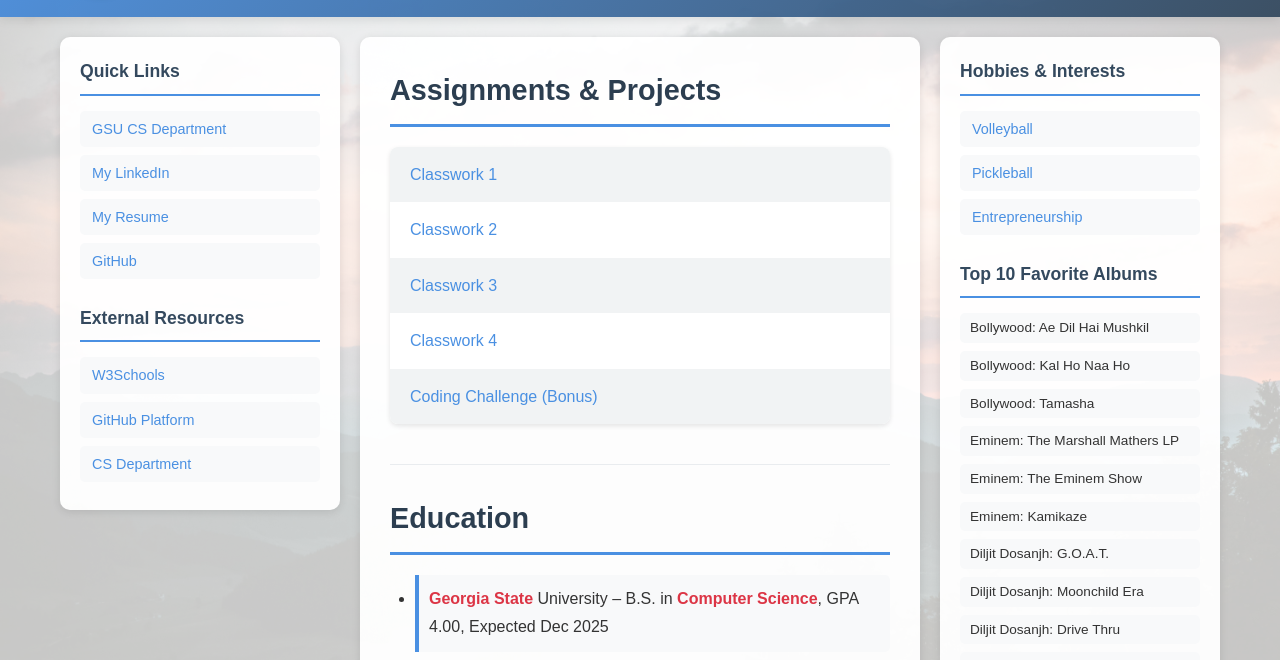
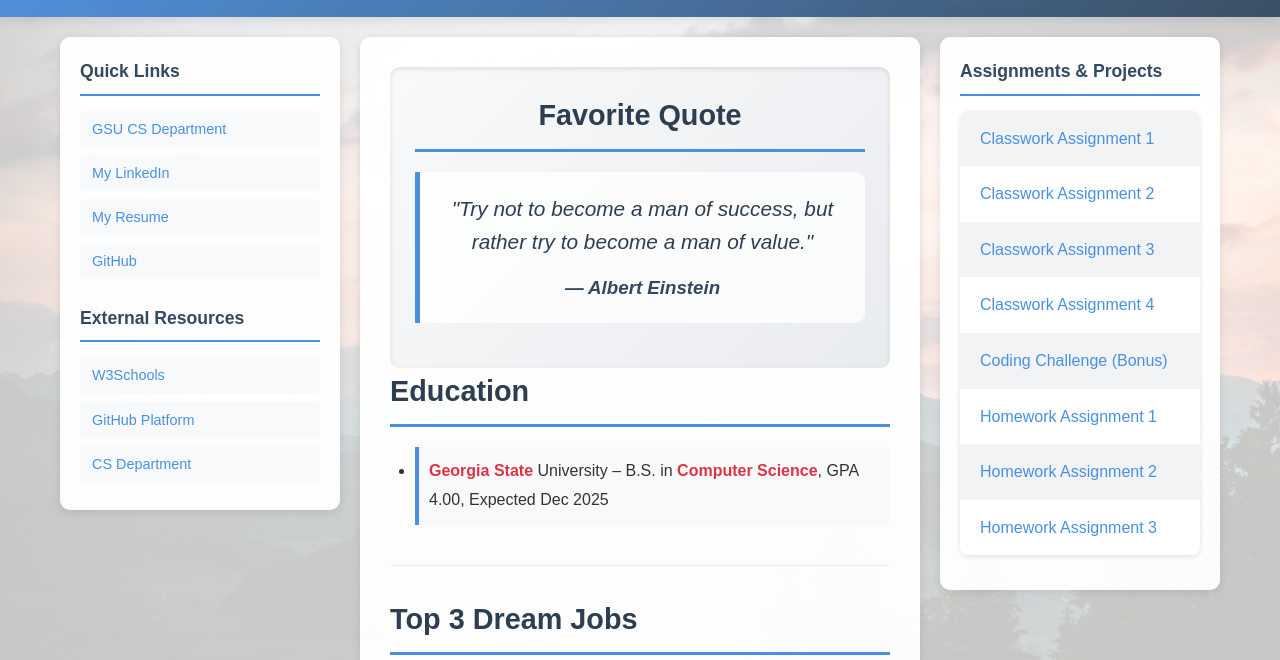
Before and after one commit to hasmika123/WP_HW1, a plain HTML site: page index.html in a window 1280 px wide. Shown: the part 112-772 px from the top of the page. Drawn offline with Linux system fonts and the light colour scheme.

Commit message:
Update index.html

```diff
--- a/index.html
+++ b/index.html
@@ -28,7 +28,7 @@
                     <li><a href="http://www.cs.gsu.edu/">GSU CS Department</a></li>
                     <li><a href="https://www.linkedin.com/in/hasmika-kesineni/">My LinkedIn</a></li>
                     <li><a href="resume.html">My Resume</a></li>
-                    <li><a href="https://github.com">GitHub</a></li>
+                    <li><a href="https://github.com/hasmika123">GitHub</a></li>
                 </ul>
             </section>
 
@@ -44,26 +44,13 @@
 
         <!-- Main Content Area -->
         <main class="main-content">
-            <!-- Assignments Section -->
-            <section class="content-section">
-                <h2>Assignments & Projects</h2>
-                <table class="zebra-table">
-                    <tr>
-                        <td><a href="https://codd.cs.gsu.edu/~hkesineni1/WP/CW/CW1/index.html">Classwork 1</a></td>
-                    </tr>
-                    <tr>
-                        <td><a href="https://codd.cs.gsu.edu/~hkesineni1/WP/CW/CW2/example.html">Classwork 2</a></td>
-                    </tr>
-                    <tr>
-                        <td><a href="https://codd.cs.gsu.edu/~hkesineni1/WP/CW/CW3/buyagrade/buyagrade.html">Classwork 3</a></td>
-                    </tr>
-                    <tr>
-                        <td><a href="https://codd.cs.gsu.edu/~hkesineni1/WP/CW/CW4/nonograms.html">Classwork 4</a></td>
-                    </tr>
-                    <tr>
-                        <td><a href="https://github.com/hasmika123/group-challenge-one">Coding Challenge (Bonus)</a></td>
-                    </tr>
-                </table>
+            <!-- Favorite Quote Section -->
+            <section class="quote-section">
+                <h2>Favorite Quote</h2>
+                <blockquote>
+                    "Try not to become a man of success, but rather try to become a man of value."
+                    <cite>— Albert Einstein</cite>
+                </blockquote>
             </section>
 
             <!-- Education and Career Section -->
@@ -72,7 +59,10 @@
                 <ul class="education-list">
                     <li><span>Georgia State</span> University – B.S. in <span>Computer Science</span>, GPA 4.00, Expected Dec 2025</li>
                 </ul>
+            </section>
 
+            <!-- Dream Jobs Section -->
+            <section class="content-section">
                 <h2>Top 3 Dream Jobs</h2>
                 <ol class="dream-jobs-list">
                     <li>Founder & CEO of a Disruptive Tech Company</li>
@@ -81,20 +71,9 @@
                 </ol>
             </section>
 
-            <!-- Favorite Quote Section -->
-            <section class="quote-section">
-                <h2>Favorite Quote</h2>
-                <blockquote>
-                    "Try not to become a man of success, but rather try to become a man of value."
-                    <cite>— Albert Einstein</cite>
-                </blockquote>
-            </section>
-        </main>
-
-        <!-- Right Sidebar -->
-        <aside class="right-sidebar">
-            <section class="sidebar-section">
-                <h3>Hobbies & Interests</h3>
+            <!-- Hobbies & Interests Section -->
+            <section class="content-section">
+                <h2>Hobbies & Interests</h2>
                 <ul class="hobbies-list">
                     <li><a href="https://gavolleyball.org/">Volleyball</a></li>
                     <li><a href="https://usapickleball.org">Pickleball</a></li>
@@ -102,20 +81,62 @@
                 </ul>
             </section>
 
-            <section class="sidebar-section">
-                <h3>Top 10 Favorite Albums</h3>
+            <!-- Top 10 Favorite Albums Section -->
+            <section class="content-section">
+                <h2>Top 10 Favorite Albums</h2>
+                <div class="albums-columns">
+                    <div class="albums-column">
                         <ul class="albums-list">
                             <li>Bollywood: Ae Dil Hai Mushkil</li>
                             <li>Bollywood: Kal Ho Naa Ho</li>
                             <li>Bollywood: Tamasha</li>
                             <li>Eminem: The Marshall Mathers LP</li>
                             <li>Eminem: The Eminem Show</li>
+                        </ul>
+                    </div>
+                    <div class="albums-column">
+                        <ul class="albums-list">
                             <li>Eminem: Kamikaze</li>
                             <li>Diljit Dosanjh: G.O.A.T.</li>
                             <li>Diljit Dosanjh: Moonchild Era</li>
                             <li>Diljit Dosanjh: Drive Thru</li>
                             <li>Diljit Dosanjh: Roar</li>
                         </ul>
+                    </div>
+                </div>
+            </section>
+        </main>
+
+        <!-- Right Sidebar -->
+        <aside class="right-sidebar">
+            <section class="sidebar-section">
+                <h3>Assignments & Projects</h3>
+                <table class="zebra-table">
+                    <tr>
+                        <td><a href="https://codd.cs.gsu.edu/~hkesineni1/WP/CW/CW1/index.html">Classwork Assignment 1</a></td>
+                    </tr>
+                    <tr>
+                        <td><a href="https://codd.cs.gsu.edu/~hkesineni1/WP/CW/CW2/example.html">Classwork Assignment 2</a></td>
+                    </tr>
+                    <tr>
+                        <td><a href="https://codd.cs.gsu.edu/~hkesineni1/WP/CW/CW3/buyagrade/buyagrade.html">Classwork Assignment 3</a></td>
+                    </tr>
+                    <tr>
+                        <td><a href="https://codd.cs.gsu.edu/~hkesineni1/WP/CW/CW4/nonograms.html">Classwork Assignment 4</a></td>
+                    </tr>
+                    <tr>
+                        <td><a href="https://github.com/hasmika123/group-challenge-one">Coding Challenge (Bonus)</a></td>
+                    </tr>
+                    <tr>
+                        <td><a href="https://github.com/hasmika123/WP_HW1">Homework Assignment 1</a></td>
+                    </tr>
+                    <tr>
+                        <td><a href="https://codd.cs.gsu.edu/~hkesineni1/WP/HW/HW2/tmnt.html">Homework Assignment 2</a></td>
+                    </tr>
+                    <tr>
+                        <td><a href="https://codd.cs.gsu.edu/~hkesineni1/WP/HW/HW3/partB.html">Homework Assignment 3</a></td>
+                    </tr>
+                </table>
             </section>
         </aside>
     </div>
```
Lines whose indentation alone changed are shown as unchanged.
